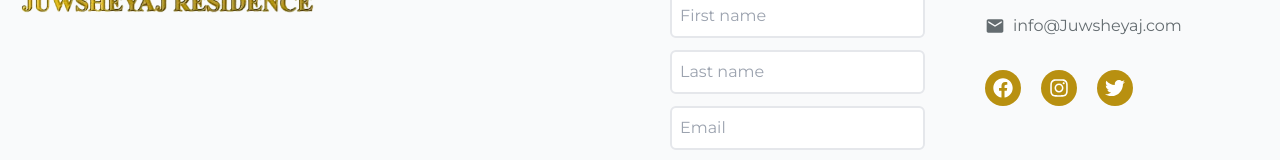
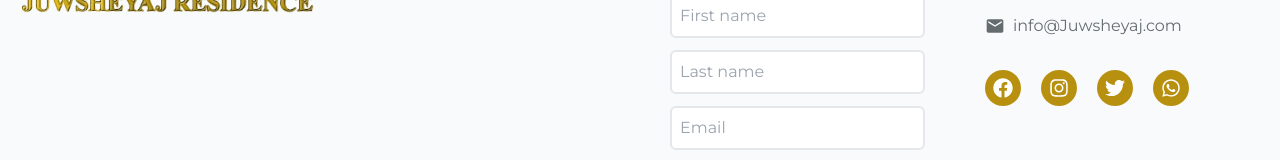
Before and after one commit to Sundayouduma/sunet-fe, a Next.js app: page /faq in a window 1280 px wide. Shown: the part 1156-1316 px from the top of the page. Built offline with nearby package versions, Linux system fonts and the light colour scheme.

Commit message:
whatsapp

```diff
--- a/src/app/components/shared/navigations/footer.tsx
+++ b/src/app/components/shared/navigations/footer.tsx
@@ -9,6 +9,7 @@ import {
   FaMapMarkerAlt,
   FaPhoneAlt,
   FaTwitter,
+  FaWhatsapp,
 } from "react-icons/fa";
 import { MdEmail } from "react-icons/md";
 
@@ -108,6 +109,13 @@ const Footer = () => {
             >
               <FaTwitter size={20} />
             </Link>
+            <Link
+              href=" https://wa.me/2348033639470"
+              target="_blank"
+              className="p-2 rounded-full text-white bg-jsPrimary100 hover:bg-jsPrimary200"
+            >
+              <FaWhatsapp size={20} />
+            </Link>
           </div>
         </div>
       </div>
```
